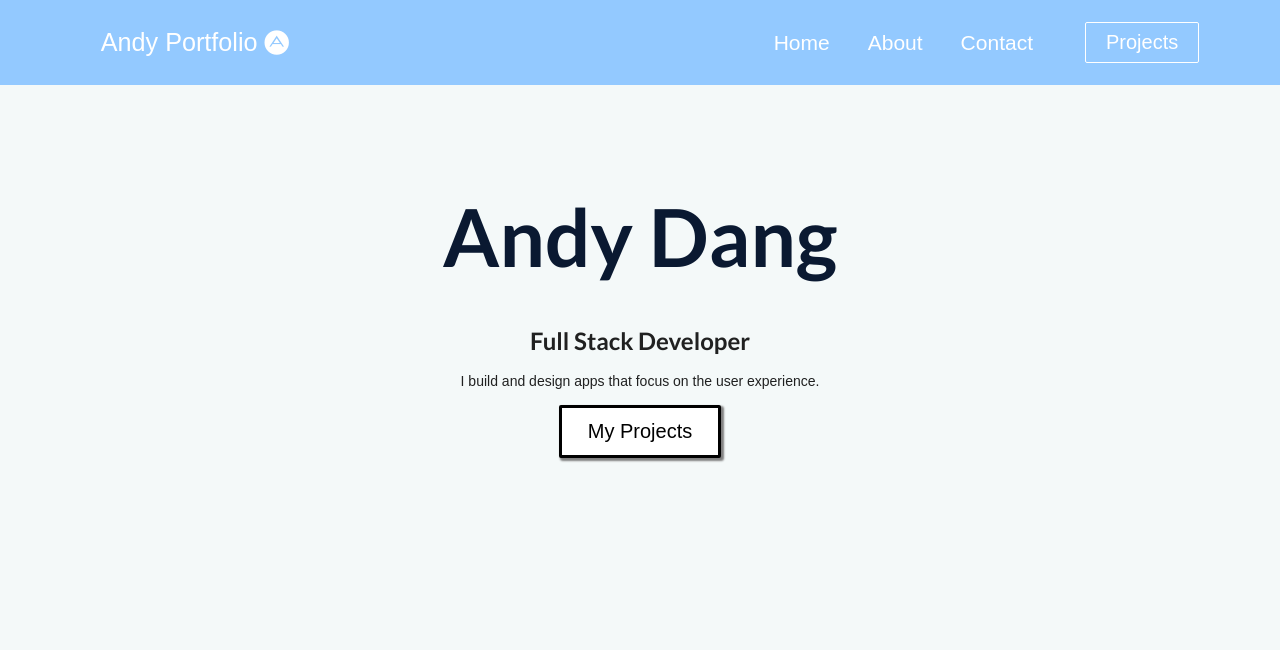
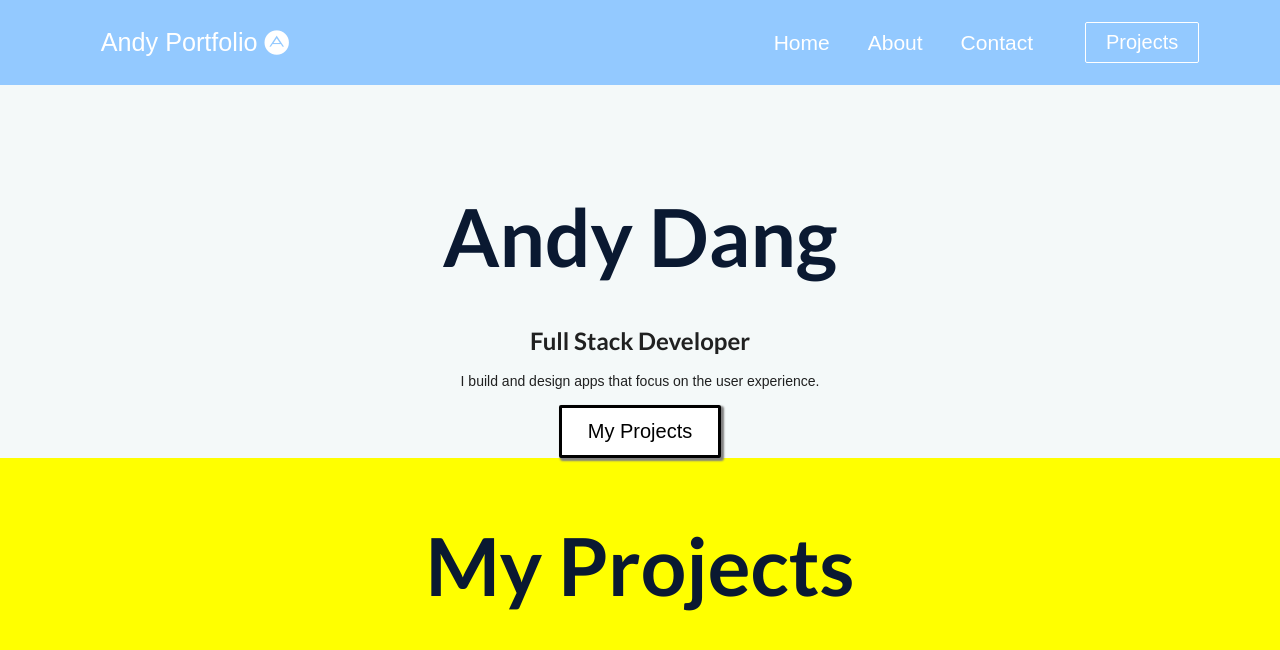
Before and after one commit to andydangit/My-Portfolio, a React (Create React App) app: page / in a window 1280 px wide. Shown: the top 650 px of the page. Built offline with nearby package versions, Linux system fonts and the light colour scheme.

Commit message:
Add cards to home to render for coding

```diff
--- a/src/components/Cards.js
+++ b/src/components/Cards.js
@@ -5,7 +5,7 @@ import './Cards.css'
 function Cards() {
     return (
         <div className="cards">
-            <h1> HTML / CSS project  </h1>
+            <h1> My Projects </h1>
             <div className="cards_container">
                 <div className="cards_wrapper">
                     <ul className="cards_items">
--- a/src/components/pages/Home.js
+++ b/src/components/pages/Home.js
@@ -1,11 +1,13 @@
 import React from 'react';
 import "../../App.css";
 import Projects from "../Projects";
+import Cards from '../Cards'
 
 function Home() {
   return (
     <>
       <Projects />
+      <Cards />
     </>
   );
 }
```
